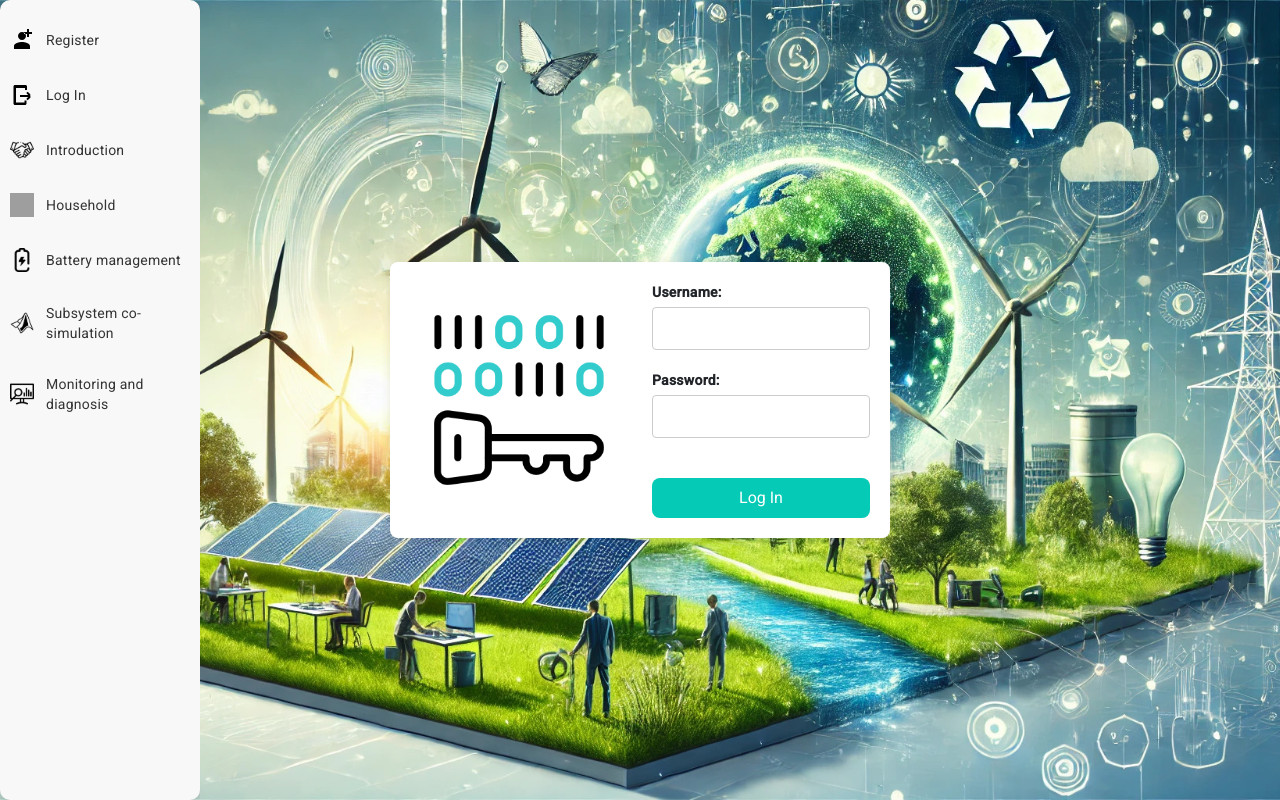
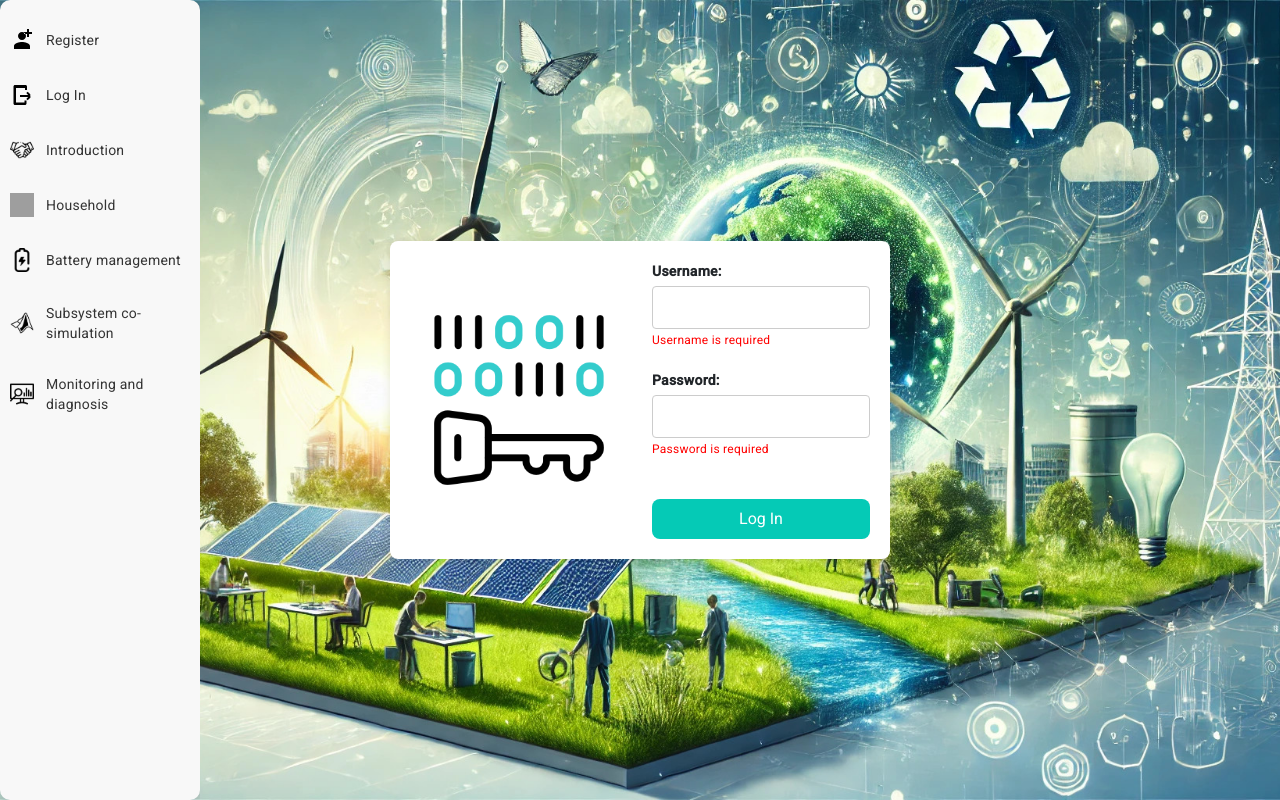
Before and after one commit to XY56L7/Szakdolgozat_Projekt, an Angular app in the folder Szakdolgozat_Frontend_Angular/szakdolgozat-frontend/: page /login in a window 1280 px wide. Built offline with nearby package versions, Linux system fonts and the light colour scheme; grey boxes are pictures that could not be loaded.

Commit message:
log in error messages are back

```diff
--- a/Szakdolgozat_Frontend_Angular/szakdolgozat-frontend/src/app/login/login.component.html
+++ b/Szakdolgozat_Frontend_Angular/szakdolgozat-frontend/src/app/login/login.component.html
@@ -10,14 +10,23 @@
             <div class="form-group">
               <label for="username">Username:</label>
               <input id="username" formControlName="username" type="text" class="form-control custom-input">
+              <mat-error *ngIf="hasError('username', 'required')" class="error-message">
+                Username is required
+              </mat-error>
             </div>
 
             <div class="form-group">
               <label for="password">Password:</label>
               <input id="password" formControlName="password" type="password" class="form-control custom-input">
+              <mat-error *ngIf="hasError('password', 'required')" class="error-message">
+                Password is required
+              </mat-error>
             </div>
 
             <button type="submit" class="submit-button">Log In</button>
+            <mat-error *ngIf="!valid" class="error-message">
+              Wrong username or password
+            </mat-error>
           </form>
         </div>
       </div>
```
